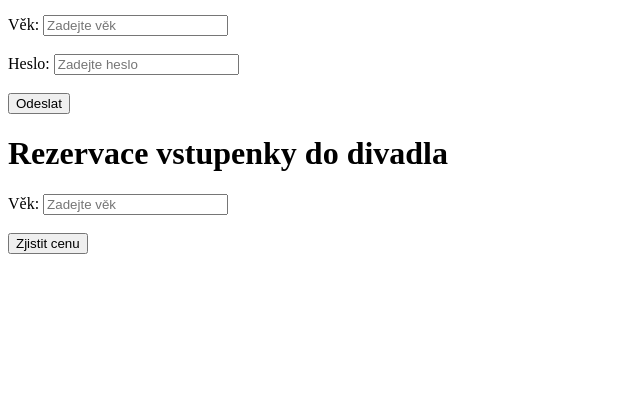
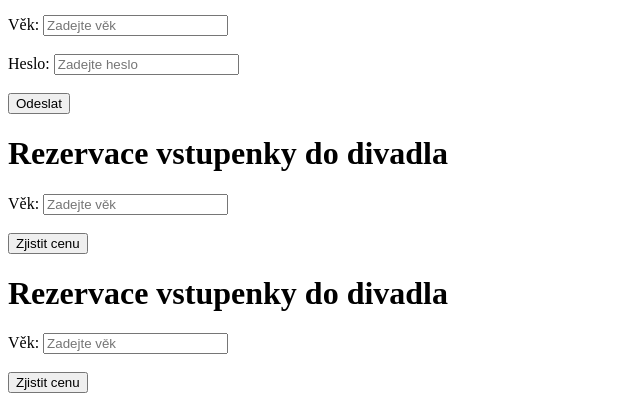
Before and after one commit to HankaCela/lekce4, a plain HTML site: page index.html in a window 1280 px wide. Shown: the part 598-999 px from the top of the page, without its empty margins (0-640 px from the left). Before the commit the page ends 860 px from the top, so only its background shows below. Drawn offline with Linux system fonts and the light colour scheme.

Commit message:
Pridavam ukol7

```diff
--- a/index.html
+++ b/index.html
@@ -17,6 +17,8 @@
 
     <div id="vysledek"></div>
 
+
+<!-- Formulář pro zadání adresy -->
     <h1>Zadejte vaši doručovací adresu</h1>
     <label for="ulice">Ulice:</label>
     <input type="text" id="ulice" placeholder="Zadejte ulici"><br><br>
@@ -33,6 +35,8 @@
     <button onclick="zpracovatAdresu()">Odeslat</button>
 
     <div id="vysledek"></div>
+
+
 
     <h1>Registrace na očkování</h1>
 
@@ -59,5 +63,15 @@
     <button onclick="zpracovatVstupenku()">Zjistit cenu</button>
 
     <div id="vysledek"></div>
+
+    <h1>Rezervace vstupenky do divadla</h1>
+
+    <!-- Formulář pro zadání věku -->
+    <label for="vek">Věk:</label>
+    <input type="number" id="vek" placeholder="Zadejte věk"><br><br>
+
+    <button onclick="zpracovatVstupenku()">Zjistit cenu</button>
+
+    <div id="vysledek"></div>
 </body>
 </html>
```
